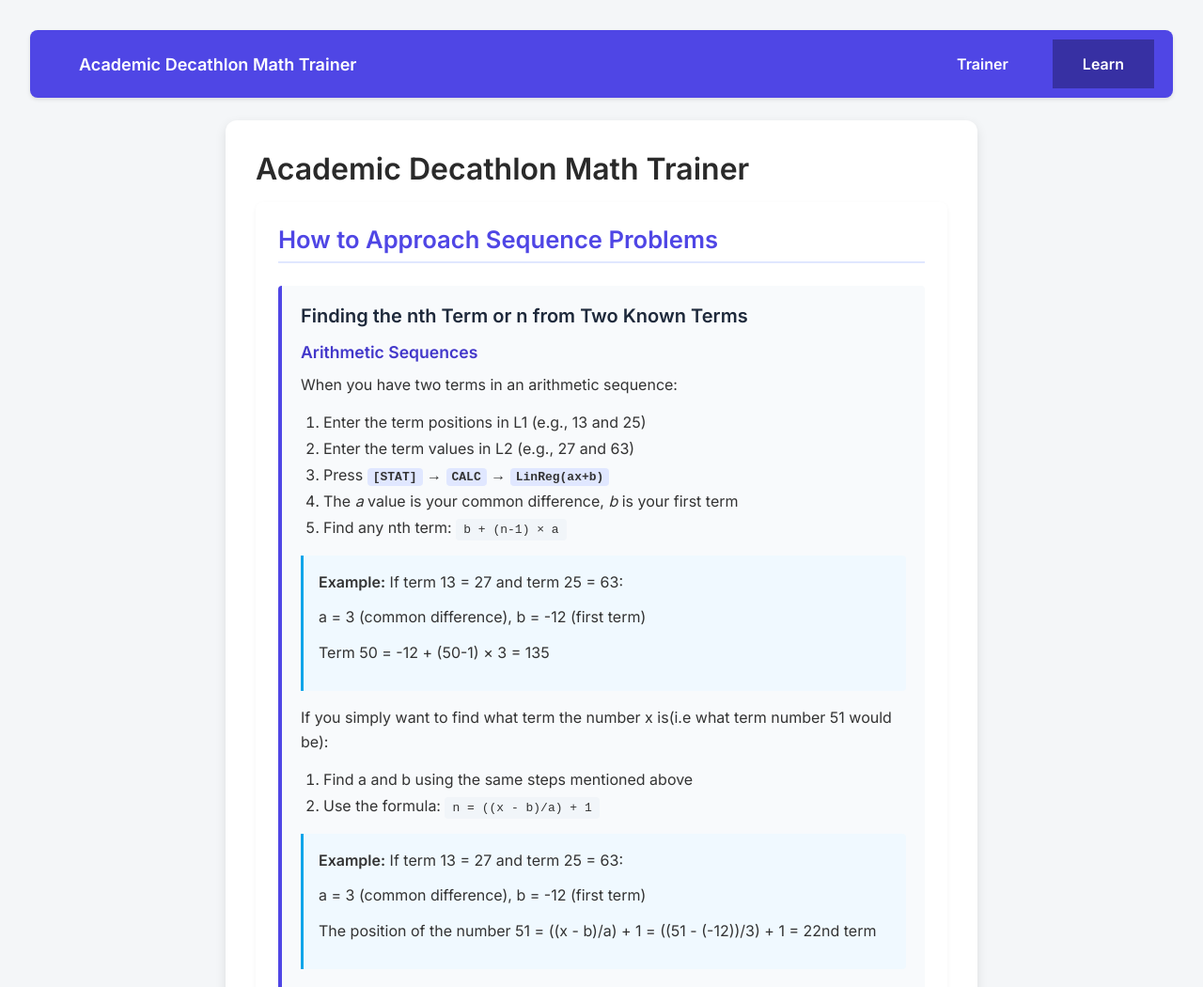
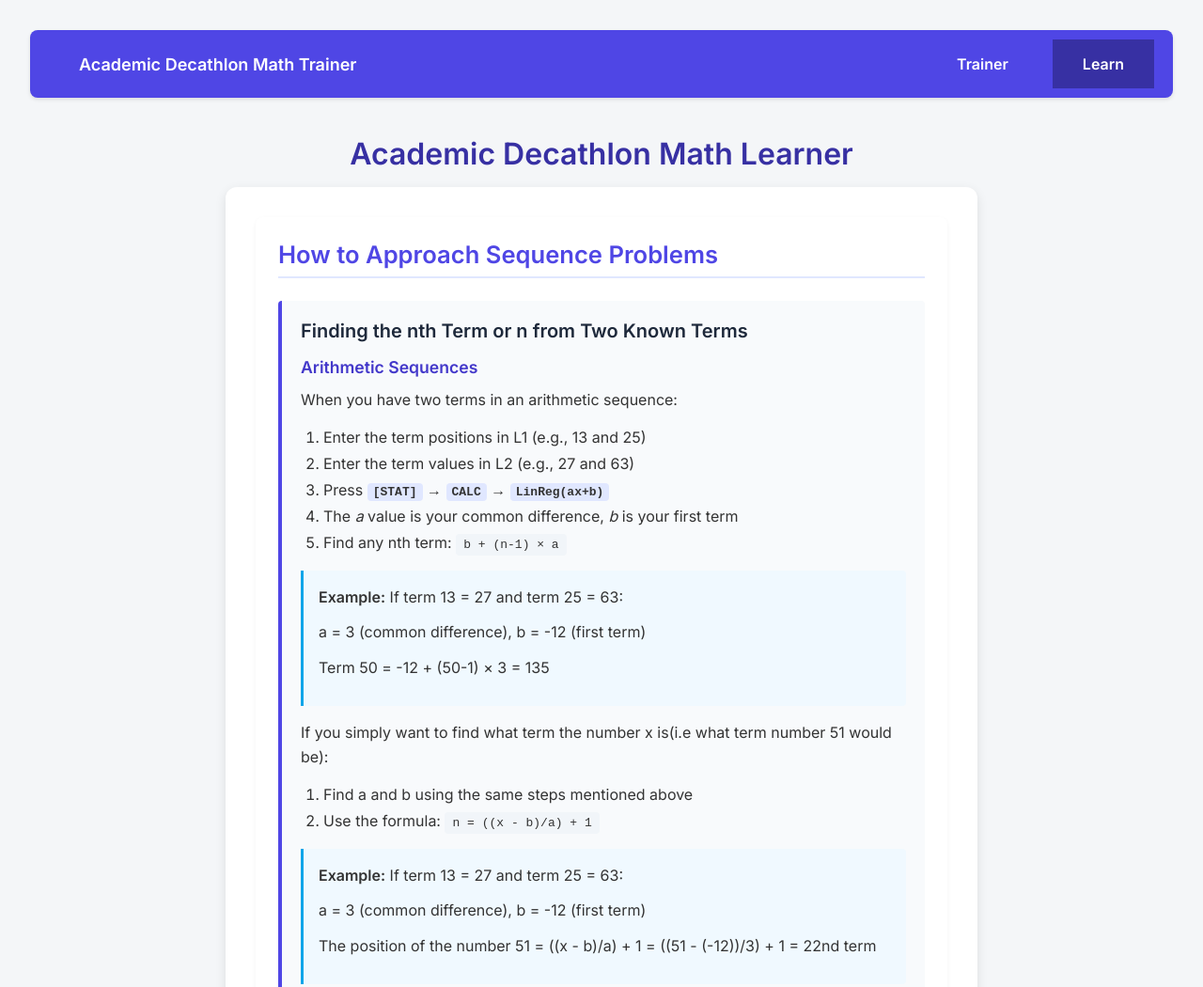
Before and after one commit to kvernekar1/AcDecMathProblemGenerator, a plain HTML site: page learn.html in a window 1280 px wide. Shown: the top 1050 px of the page at 94% size. Drawn offline with Linux system fonts and the light colour scheme.

Commit message:
Minor UI Improvement #2

```diff
--- a/learn.html
+++ b/learn.html
@@ -267,8 +267,8 @@
           <a href="learn.html" class="active">Learn</a>
         </div>
       </div>
+    <h1 style="text-align: center; color: #3730a3; margin-top: 2.5rem;">Academic Decathlon Math Learner</h1>
     <div class="container">
-        <h1>Academic Decathlon Math Trainer</h1>
         <div class="section-card">
             <h2 class="section-title">How to Approach Sequence Problems</h2>
             <div class="topic-card">
```
